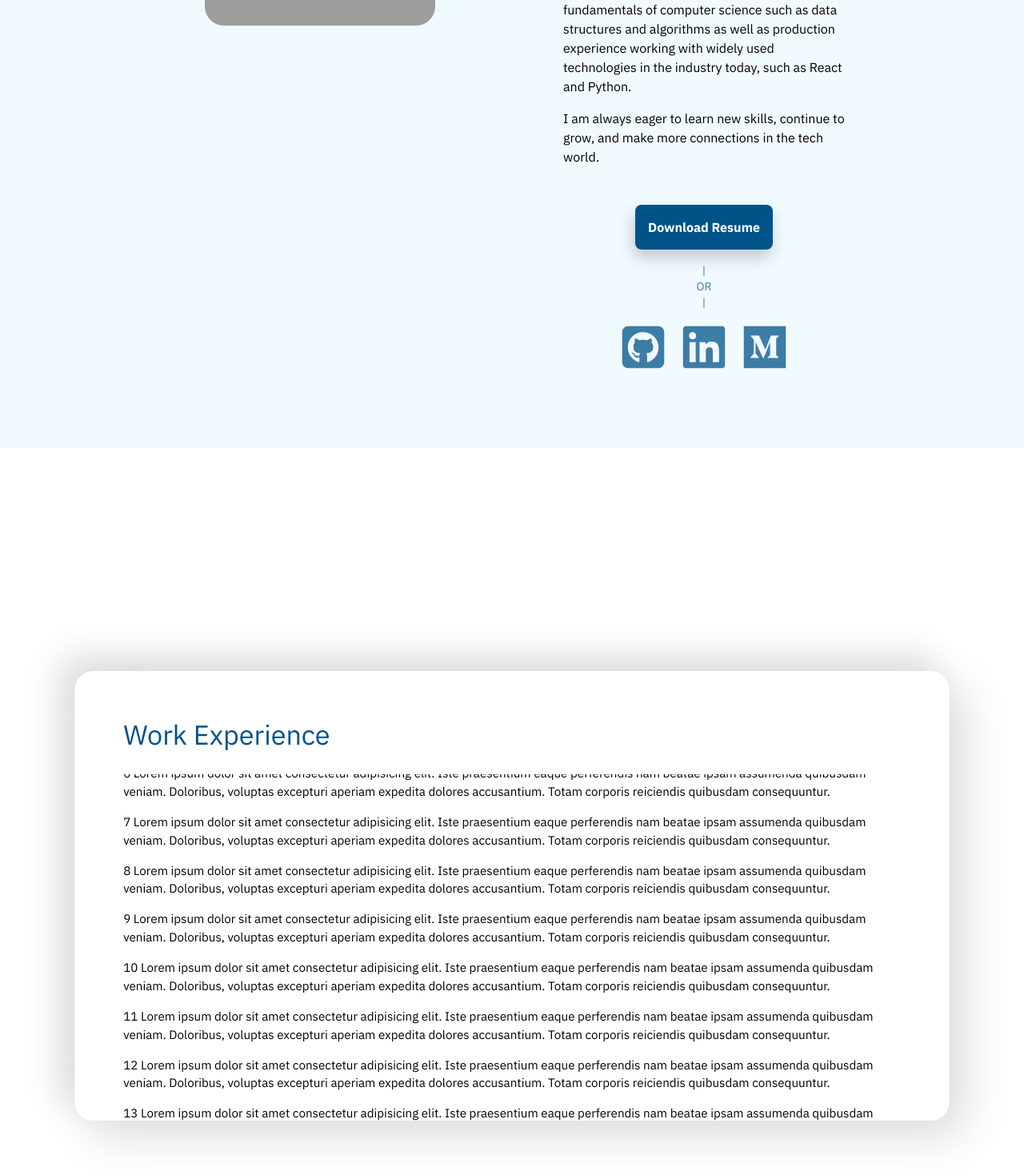
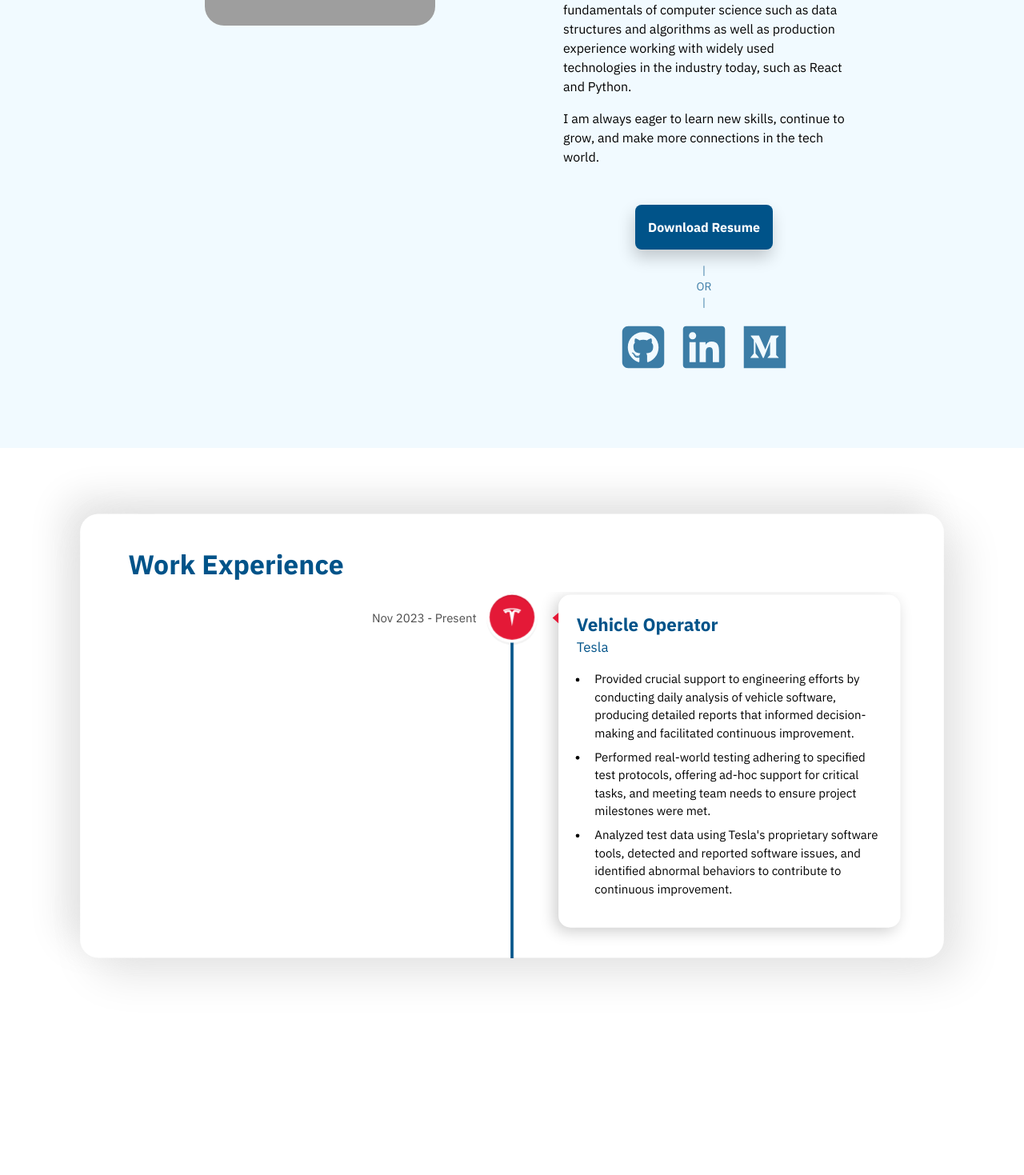
Before and after one commit to mghaznav/interactive-resume, a React (Vite) app: page / in a window 1280 px wide. Shown: the part 1080-2549 px from the top of the page at 80% size. Built offline with nearby package versions, Linux system fonts and the light colour scheme; grey boxes are pictures that could not be loaded.

Commit message:
Added some content to Work Experience

```diff
--- a/package.json
+++ b/package.json
@@ -13,7 +13,8 @@
     "framer-motion": "^11.3.19",
     "react": "^18.3.1",
     "react-dom": "^18.3.1",
-    "react-icons": "^5.2.1"
+    "react-icons": "^5.2.1",
+    "react-vertical-timeline-component": "^3.6.0"
   },
   "devDependencies": {
     "@types/react": "^18.3.3",
--- a/src/App.jsx
+++ b/src/App.jsx
@@ -1,6 +1,7 @@
 import Navigation from "./components/Navigation";
 import Hero from "./components/Hero";
 import AboutMe from "./components/AboutMe";
+import WorkExperience from "./components/WorkExperience";
 import ScrollableContainer from "./components/ScrollableContainer";
 
 function App() {
@@ -10,11 +11,7 @@ function App() {
       <Navigation/>
       <Hero />
       <AboutMe />
-      <div className="h-[25vh]" />
-      <ScrollableContainer title="Work Experience" >
-        <DummyContent />
-      </ScrollableContainer>
-      <div className="h-[25vh]" />
+      <WorkExperience />
       <ScrollableContainer title="Projects" >
         <DummyContent />
       </ScrollableContainer>
--- a/src/components/AnimatedCard.jsx
+++ b/src/components/AnimatedCard.jsx
@@ -34,9 +34,9 @@ export default function AnimatedCard({ position, title, children }) {
         scale,
         boxShadow,
       }}
-      className="h-[100vh] bg-white sticky z-0 rounded-3xl p-16 overflow-hidden"
+      className="h-[100vh] bg-white sticky z-0 rounded-3xl overflow-hidden"
     >
-      <h1 className='text-4xl text-navy-blue mb-8'>{title}</h1>
+      <h1 className='text-4xl text-navy-blue font-bold mb-4 ml-16 mt-12'>{title}</h1>
       {children}
     </motion.section>
   );
--- /dev/null
+++ b/src/components/WorkExperience.jsx
@@ -0,0 +1,93 @@
+import { VerticalTimeline, VerticalTimelineElement }  from "react-vertical-timeline-component";
+import "react-vertical-timeline-component/style.min.css";
+
+import ScrollableContainer from "./ScrollableContainer";
+
+import { SiTesla } from "react-icons/si";
+
+export default function WorkExperience() {
+  return (
+    <section>
+      <ScrollableContainer title="Work Experience" >
+        <VerticalTimeline
+          lineColor="#005389"
+        >
+          <VerticalTimelineElement
+            contentStyle={{
+              backgroundColor: "#fff",
+              borderRadius: "1rem",
+              boxShadow: "-5px 5px 20px rgba(0, 0, 0, 0.2)"
+            }}
+            contentArrowStyle={{
+              borderRight: "0.5rem solid #e41937"
+            }}
+            iconStyle={{
+              backgroundColor: "#e41937",
+              color: "#fff"
+            }}
+            icon={<SiTesla />}
+            date="Nov 2023 - Present"
+          >
+            <h3 className="text-navy-blue font-bold text-2xl">Vehicle Operator</h3>
+            <h4 className="text-navy-blue text-lg">Tesla</h4>
+            <ul className="my-4 list-disc text-black pl-4">
+              <li className="pl-2 my-2">Provided crucial support to engineering efforts by conducting daily analysis of vehicle software, producing detailed reports that informed decision-making and facilitated continuous improvement.</li>
+              <li className="pl-2 my-2">Performed real-world testing adhering to specified test protocols, offering ad-hoc support for critical tasks, and meeting team needs to ensure project milestones were met.</li>
+              <li className="pl-2 my-2">Analyzed test data using Tesla&apos;s proprietary software tools, detected and reported software issues, and identified abnormal behaviors to contribute to continuous improvement.</li>
+            </ul>
+          </VerticalTimelineElement>
+
+          <VerticalTimelineElement
+            contentStyle={{
+              backgroundColor: "#fff",
+              borderRadius: "1rem",
+              boxShadow: "-5px 5px 20px rgba(0, 0, 0, 0.2)"
+            }}
+            contentArrowStyle={{
+              borderRight: "0.5rem solid #e41937"
+            }}
+            iconStyle={{
+              backgroundColor: "#e41937",
+              color: "#fff"
+            }}
+            icon={<SiTesla />}
+            date="Nov 2023 - Present"
+          >
+            <h3 className="text-navy-blue font-bold text-2xl">Vehicle Operator</h3>
+            <h4 className="text-navy-blue text-lg">Tesla</h4>
+            <ul className="my-4 list-disc text-black pl-4">
+              <li className="pl-2 my-2">Provided crucial support to engineering efforts by conducting daily analysis of vehicle software, producing detailed reports that informed decision-making and facilitated continuous improvement.</li>
+              <li className="pl-2 my-2">Performed real-world testing adhering to specified test protocols, offering ad-hoc support for critical tasks, and meeting team needs to ensure project milestones were met.</li>
+              <li className="pl-2 my-2">Analyzed test data using Tesla&apos;s proprietary software tools, detected and reported software issues, and identified abnormal behaviors to contribute to continuous improvement.</li>
+            </ul>
+          </VerticalTimelineElement>
+
+          <VerticalTimelineElement
+            contentStyle={{
+              backgroundColor: "#fff",
+              borderRadius: "1rem",
+              boxShadow: "-5px 5px 20px rgba(0, 0, 0, 0.2)"
+            }}
+            contentArrowStyle={{
+              borderRight: "0.5rem solid #e41937"
+            }}
+            iconStyle={{
+              backgroundColor: "#e41937",
+              color: "#fff"
+            }}
+            icon={<SiTesla />}
+            date="Nov 2023 - Present"
+          >
+            <h3 className="text-navy-blue font-bold text-2xl">Vehicle Operator</h3>
+            <h4 className="text-navy-blue text-lg">Tesla</h4>
+            <ul className="my-4 list-disc text-black pl-4">
+              <li className="pl-2 my-2">Provided crucial support to engineering efforts by conducting daily analysis of vehicle software, producing detailed reports that informed decision-making and facilitated continuous improvement.</li>
+              <li className="pl-2 my-2">Performed real-world testing adhering to specified test protocols, offering ad-hoc support for critical tasks, and meeting team needs to ensure project milestones were met.</li>
+              <li className="pl-2 my-2">Analyzed test data using Tesla&apos;s proprietary software tools, detected and reported software issues, and identified abnormal behaviors to contribute to continuous improvement.</li>
+            </ul>
+          </VerticalTimelineElement>
+        </VerticalTimeline>
+      </ScrollableContainer>
+    </section>
+  );
+}
```
Also changed, not shown: 1 other file (tests, documents, lock files or other folders).
